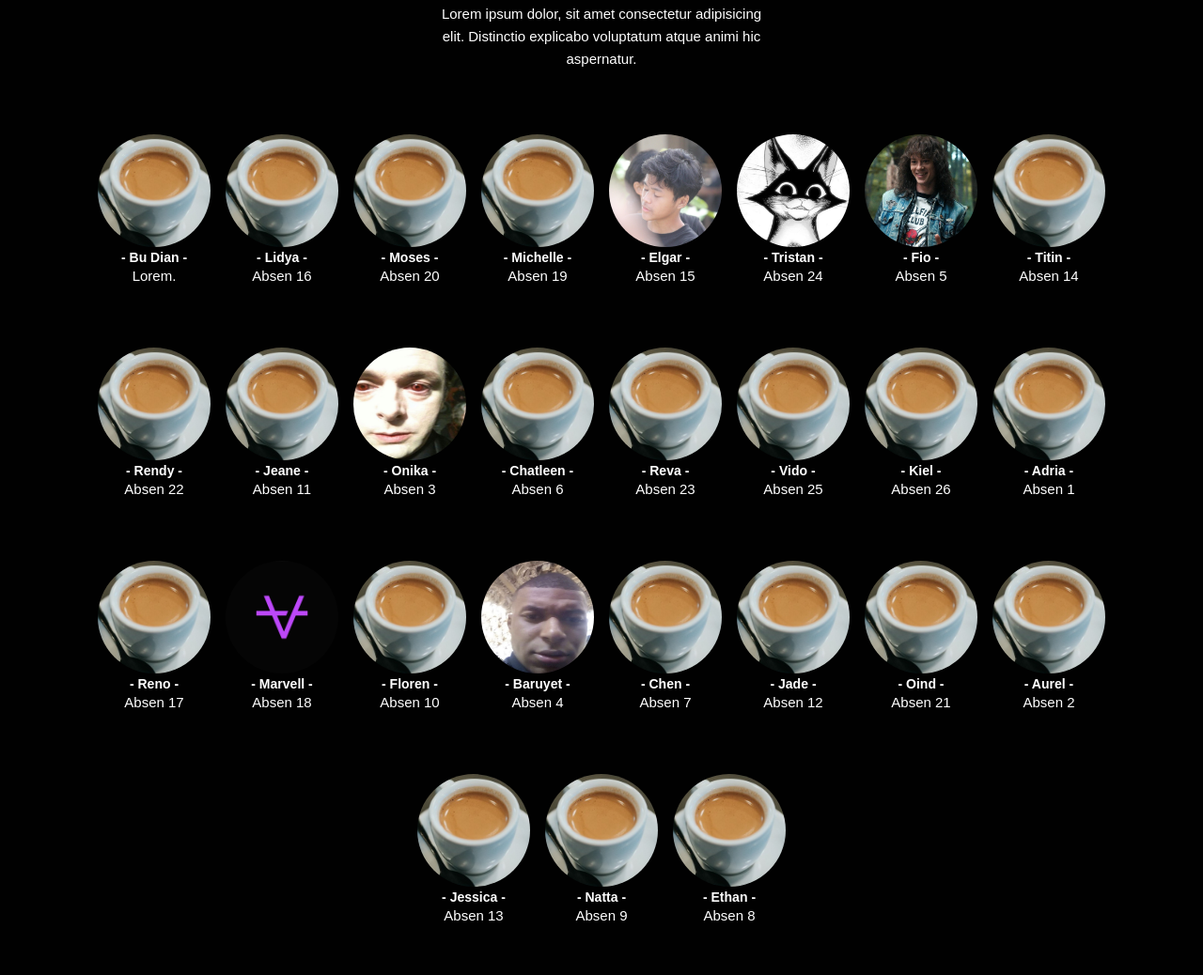
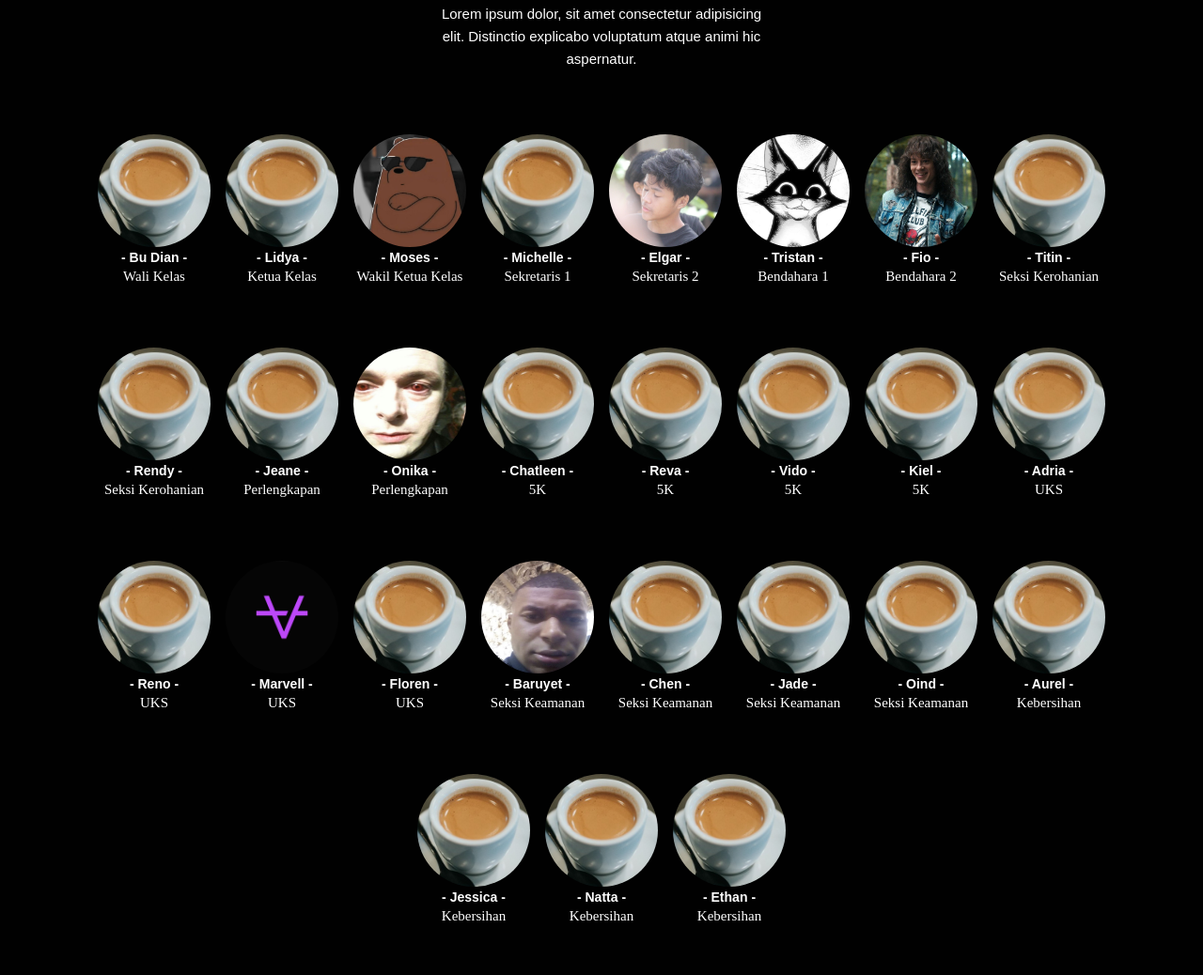
Before and after one commit to Timzyss/timzyss.github.io, a plain HTML site: page theraibb/index.html in a window 1280 px wide. Shown: the part 1587-2625 px from the top of the page at 94% size. Drawn offline with nearby package versions, Linux system fonts and the light colour scheme.

Commit message:
Updatedf fr

```diff
--- a/theraibb/index.html
+++ b/theraibb/index.html
@@ -83,137 +83,137 @@
         <div class="contact-card">
           <img src="./img/kopi.jpg" alt="Foto" class="contact-card-img" />
           <h3 class="contact-card-title">- Bu Dian -</h3>
-          <p class="contact-card-absen">Lorem.</p>
+          <p class="contact-card-absen">Wali Kelas</p>
         </div>
         <div class="contact-card">
           <img src="./img/kopi.jpg" alt="Foto" class="contact-card-img" />
           <h3 class="contact-card-title">- Lidya -</h3>
-          <p class="contact-card-absen">Absen 16</p>
+          <p class="contact-card-absen">Ketua Kelas</p>
         </div>
         <div class="contact-card">
-          <img src="./img/kopi.jpg" alt="Foto" class="contact-card-img" />
+          <img src="./img/Avatar-20.jpeg" alt="Foto" class="contact-card-img" />
           <h3 class="contact-card-title">- Moses -</h3>
-          <p class="contact-card-absen">Absen 20</p>
+          <p class="contact-card-absen">Wakil Ketua Kelas</p>
         </div>
         <div class="contact-card">
           <img src="./img/kopi.jpg" alt="Foto" class="contact-card-img" />
           <h3 class="contact-card-title">- Michelle -</h3>
-          <p class="contact-card-absen">Absen 19</p>
+          <p class="contact-card-absen">Sekretaris 1</p>
         </div>
         <div class="contact-card">
           <img src="./img/Avatar-15.jpeg" alt="Foto" class="contact-card-img" />
           <h3 class="contact-card-title">- Elgar -</h3>
-          <p class="contact-card-absen">Absen 15</p>
+          <p class="contact-card-absen">Sekretaris 2</p>
         </div>
         <div class="contact-card">
           <img src="./img/Avatar-24.jpeg" alt="Foto" class="contact-card-img" />
           <h3 class="contact-card-title">- Tristan -</h3>
-          <p class="contact-card-absen">Absen 24</p>
+          <p class="contact-card-absen">Bendahara 1</p>
         </div>
         <div class="contact-card">
           <img src="./img/Avatar-5.jpeg" alt="Foto" class="contact-card-img" />
           <h3 class="contact-card-title">- Fio -</h3>
-          <p class="contact-card-absen">Absen 5</p>
+          <p class="contact-card-absen">Bendahara 2</p>
         </div>
         <div class="contact-card">
           <img src="./img/kopi.jpg" alt="Foto" class="contact-card-img" />
           <h3 class="contact-card-title">- Titin -</h3>
-          <p class="contact-card-absen">Absen 14</p>
+          <p class="contact-card-absen">Seksi Kerohanian</p>
         </div>
         <div class="contact-card">
           <img src="./img/kopi.jpg" alt="Foto" class="contact-card-img" />
           <h3 class="contact-card-title">- Rendy -</h3>
-          <p class="contact-card-absen">Absen 22</p>
+          <p class="contact-card-absen">Seksi Kerohanian</p>
         </div>
         <div class="contact-card">
           <img src="./img/kopi.jpg" alt="Foto" class="contact-card-img" />
           <h3 class="contact-card-title">- Jeane -</h3>
-          <p class="contact-card-absen">Absen 11</p>
+          <p class="contact-card-absen">Perlengkapan</p>
         </div>
         <div class="contact-card">
           <img src="./img/Avatar-3.jpeg" alt="Foto" class="contact-card-img" />
           <h3 class="contact-card-title">- Onika -</h3>
-          <p class="contact-card-absen">Absen 3</p>
+          <p class="contact-card-absen">Perlengkapan</p>
         </div>
         <div class="contact-card">
           <img src="./img/kopi.jpg" alt="Foto" class="contact-card-img" />
           <h3 class="contact-card-title">- Chatleen -</h3>
-          <p class="contact-card-absen">Absen 6</p>
+          <p class="contact-card-absen">5K</p>
         </div>
         <div class="contact-card">
           <img src="./img/kopi.jpg" alt="Foto" class="contact-card-img" />
           <h3 class="contact-card-title">- Reva -</h3>
-          <p class="contact-card-absen">Absen 23</p>
+          <p class="contact-card-absen">5K</p>
         </div>
         <div class="contact-card">
           <img src="./img/kopi.jpg" alt="Foto" class="contact-card-img" />
           <h3 class="contact-card-title">- Vido -</h3>
-          <p class="contact-card-absen">Absen 25</p>
+          <p class="contact-card-absen">5K</p>
         </div>
         <div class="contact-card">
           <img src="./img/kopi.jpg" alt="Foto" class="contact-card-img" />
           <h3 class="contact-card-title">- Kiel -</h3>
-          <p class="contact-card-absen">Absen 26</p>
+          <p class="contact-card-absen">5K</p>
         </div>
         <div class="contact-card">
           <img src="./img/kopi.jpg" alt="Foto" class="contact-card-img" />
           <h3 class="contact-card-title">- Adria -</h3>
-          <p class="contact-card-absen">Absen 1</p>
+          <p class="contact-card-absen">UKS</p>
         </div>
         <div class="contact-card">
           <img src="./img/kopi.jpg" alt="Foto" class="contact-card-img" />
           <h3 class="contact-card-title">- Reno -</h3>
-          <p class="contact-card-absen">Absen 17</p>
+          <p class="contact-card-absen">UKS</p>
         </div>
         <div class="contact-card">
           <img src="./img/Avatar-18.jpeg" alt="Foto" class="contact-card-img" />
           <h3 class="contact-card-title">- Marvell -</h3>
-          <p class="contact-card-absen">Absen 18</p>
+          <p class="contact-card-absen">UKS</p>
         </div>
         <div class="contact-card">
           <img src="./img/kopi.jpg" alt="Foto" class="contact-card-img" />
           <h3 class="contact-card-title">- Floren -</h3>
-          <p class="contact-card-absen">Absen 10</p>
+          <p class="contact-card-absen">UKS</p>
         </div>
         <div class="contact-card">
           <img src="./img/Avatar-4.jpeg" alt="Foto" class="contact-card-img" />
           <h3 class="contact-card-title">- Baruyet -</h3>
-          <p class="contact-card-absen">Absen 4</p>
+          <p class="contact-card-absen">Seksi Keamanan</p>
         </div>
         <div class="contact-card">
           <img src="./img/kopi.jpg" alt="Foto" class="contact-card-img" />
           <h3 class="contact-card-title">- Chen -</h3>
-          <p class="contact-card-absen">Absen 7</p>
+          <p class="contact-card-absen">Seksi Keamanan</p>
         </div>
         <div class="contact-card">
           <img src="./img/kopi.jpg" alt="Foto" class="contact-card-img" />
           <h3 class="contact-card-title">- Jade -</h3>
-          <p class="contact-card-absen">Absen 12</p>
+          <p class="contact-card-absen">Seksi Keamanan</p>
         </div>
         <div class="contact-card">
           <img src="./img/kopi.jpg" alt="Foto" class="contact-card-img" />
           <h3 class="contact-card-title">- Oind -</h3>
-          <p class="contact-card-absen">Absen 21</p>
+          <p class="contact-card-absen">Seksi Keamanan</p>
         </div>
         <div class="contact-card">
           <img src="./img/kopi.jpg" alt="Foto" class="contact-card-img" />
           <h3 class="contact-card-title">- Aurel -</h3>
-          <p class="contact-card-absen">Absen 2</p>
+          <p class="contact-card-absen">Kebersihan</p>
         </div>
         <div class="contact-card">
           <img src="./img/kopi.jpg" alt="Foto" class="contact-card-img" />
           <h3 class="contact-card-title">- Jessica -</h3>
-          <p class="contact-card-absen">Absen 13</p>
+          <p class="contact-card-absen">Kebersihan</p>
         </div>
         <div class="contact-card">
           <img src="./img/kopi.jpg" alt="Foto" class="contact-card-img" />
           <h3 class="contact-card-title">- Natta -</h3>
-          <p class="contact-card-absen">Absen 9</p>
+          <p class="contact-card-absen">Kebersihan</p>
         </div>
         <div class="contact-card">
           <img src="./img/kopi.jpg" alt="Foto" class="contact-card-img" />
           <h3 class="contact-card-title">- Ethan -</h3>
-          <p class="contact-card-absen">Absen 8</p>
+          <p class="contact-card-absen">Kebersihan</p>
         </div>
     </section>
     <!-- project section end -->
--- a/theraibb/style.css
+++ b/theraibb/style.css
@@ -238,6 +238,10 @@ body {
   font-family: sans-serif;
 }
 
+.contact-card-absen {
+ font-family: "Comic Sans, Apple Chancery, Bradley Hand";
+}
+
 /* Footer */
 Footer {
   background-color: #4fb6c7;
```
Also changed, not shown: theraibb/img/Avatar-20.jpeg (added).
